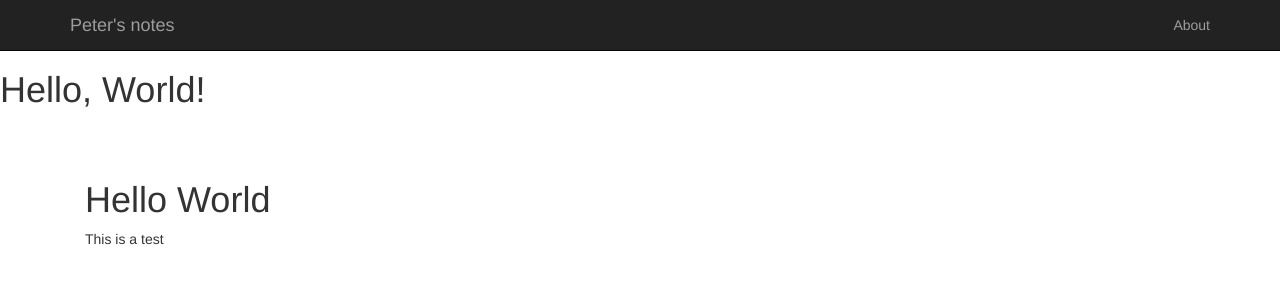
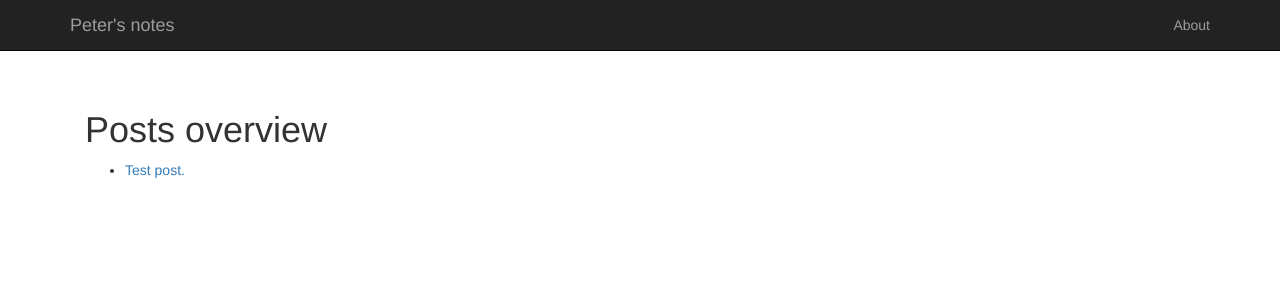
Before and after one commit to peterroelants/peterroelants.github.io, a Jekyll site: the page built from index.md, in a window 1280 px wide. Shown: the top 300 px of the page. Built offline with Jekyll 4.4.1, drawn with Linux system fonts in a browser that asks for light colours; nearby versions of some CDN libraries.

Commit message:
testing posts

```diff
--- a/_layouts/default.html
+++ b/_layouts/default.html
@@ -1,6 +1,4 @@
 {% include header.html %}
-
-<h1> {{ page.title }} </h1>
 
 <div class="container">
 
--- a/index.md
+++ b/index.md
@@ -1,8 +1,10 @@
 ---
 layout: default
-title: Hello, World!
+title: Posts overview
 ---
 
-# Hello World
+# {{ page.title }}
 
-This is a test
+{% for post in site.posts %}
+* [{{ post.title }}]({{ post.url }})
+{% endfor %}
```
Also changed, not shown: _posts/2015-05-18-test_post.md (added, +6 -0 lines).
